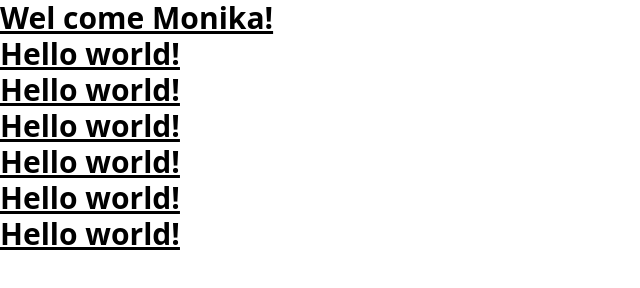
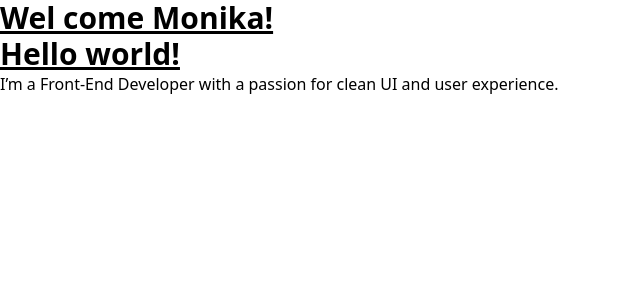
Before and after one commit to KinjalHirapara/monika-portfolio, a website built with Vite: page index.html in a window 1280 px wide. Shown: the whole page, without its empty margins (0-640 px from the left). Built offline with nearby package versions, Linux system fonts and the light colour scheme.

Commit message:
update index file

```diff
--- a/index.html
+++ b/index.html
@@ -9,11 +9,9 @@
   <body>
     <h1 class="text-3xl font-bold underline">Wel come Monika!</h1>
     <h1 class="text-3xl font-bold underline">Hello world!</h1>
-    <h1 class="text-3xl font-bold underline">Hello world!</h1>
-    <h1 class="text-3xl font-bold underline">Hello world!</h1>
-    <h1 class="text-3xl font-bold underline">Hello world!</h1>
-    <h1 class="text-3xl font-bold underline">Hello world!</h1>
-    <h1 class="text-3xl font-bold underline">Hello world!</h1>
+    <p>
+      I’m a Front-End Developer with a passion for clean UI and user experience.
+    </p>
 
     <script type="module" src="/src/main.ts"></script>
   </body>
```
